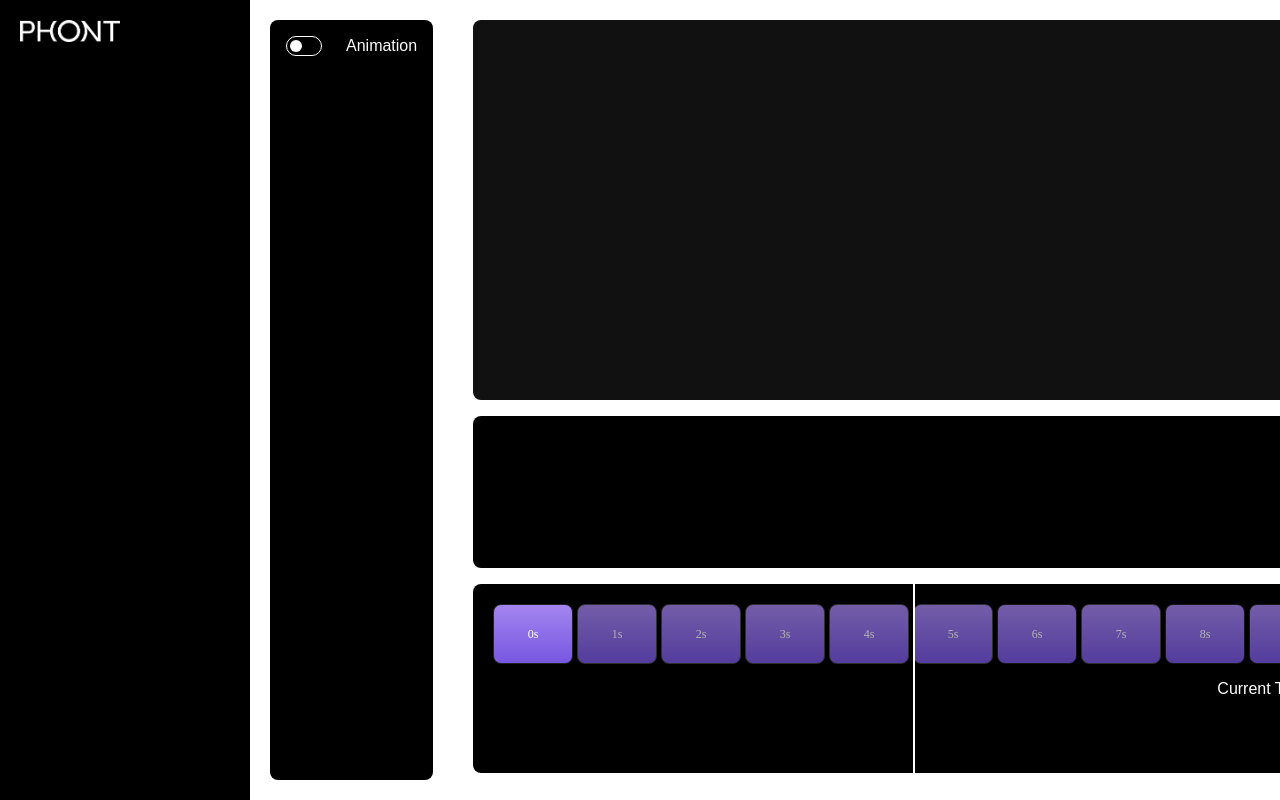
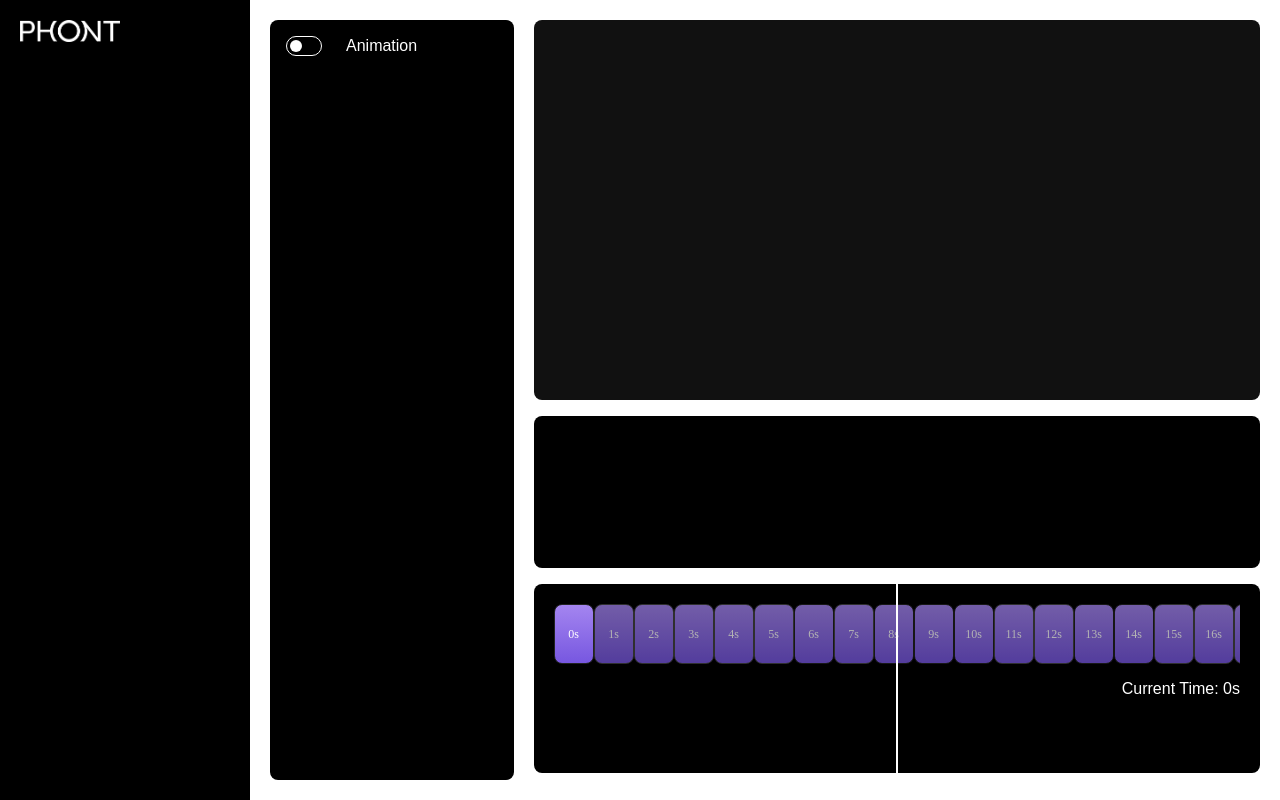
Before and after one commit to hasanseam/Phont-Subtitle-Timeline, a React (Vite) app: page / in a window 1280 px wide. Built offline with nearby package versions, Linux system fonts and the light colour scheme.

Commit message:
update on segment

```diff
--- a/src/Display.tsx
+++ b/src/Display.tsx
@@ -14,8 +14,7 @@ const DisplayContainer = styled.div`
 
 const LeftColumn = styled.div`
   flex: 1;
-
-  padding: 20px;
+  padding: 20px 0px 20px 20px;
 `;
 
 const RightColumn = styled.div`
--- a/src/SubtitleDisplay.tsx
+++ b/src/SubtitleDisplay.tsx
@@ -30,13 +30,17 @@ const SubtitleContainer = styled.div`
   font-family: 'Hergon Grotesk Extra Light', sans-serif;
   overflow: hidden;
   perspective: 400px;
-  white-space: nowrap; /* Keep text in one line */
+
+  /* Allow the text to wrap and ensure container adapts */
+  white-space: normal; /* Allow wrapping */
+  word-wrap: break-word; /* Ensure words break if needed */
+  text-align: center; /* Center the text */
 `;
 
 const SubtitleText = styled.div<{ isAnimating: boolean }>`
   font-size: 24px;
   text-align: center;
-  display: inline-flex;
+  display: inline-block;
   transform-style: preserve-3d;
   backface-visibility: hidden;
 
--- a/src/SubtitleTimeline.tsx
+++ b/src/SubtitleTimeline.tsx
@@ -22,7 +22,7 @@ const TimelineWrapper = styled.div`
   width: 50%;
   min-width: 100%;
   overflow-x: auto; /* Allow horizontal scroll */
-  gap: 4px;
+  gap:0px;
   scroll-behavior: smooth;
   position: relative;
   flex-shrink: 0; /* Prevent shrinking of the timeline wrapper */
@@ -42,18 +42,9 @@ const TimelineWrapper = styled.div`
   }
 `;
 
-const TimelineProgress = styled.div<{ progress: number }>`
-  position: absolute;
-  top: 0;
-  left: 0;
-  height: 2px;
-  background-color: #fff;
-  width: ${props => props.progress}%;
-  transition: width 0.3s linear;
-`;
 
 const TimeSegment = styled.div<{ isActive: boolean; hasSubtitle: boolean }>`
-  flex: 0 0 80px; /* Fixed width for each segment */
+  flex: 0 0 40px; /* Fixed width for each segment */
   flex-shrink: 0; /* Prevent the segment from shrinking */
   height: 60px;
   background: linear-gradient(to top, #7757e0, #a485f0);
@@ -69,7 +60,7 @@ const TimeSegment = styled.div<{ isActive: boolean; hasSubtitle: boolean }>`
   transition: all 0.2s ease;
 
   &:hover {
-    transform: scale(1.1);
+    transform: scale(1);
   }
 `;
 
@@ -151,7 +142,6 @@ useEffect(() => {
   return (
     <Container>
       <TimelineWrapper ref={timelineRef}>
-        <TimelineProgress progress={progress} />
         {Array.from({ length: totalSeconds }).map((_, time) => (
           <TimeSegment
             key={time}
```
